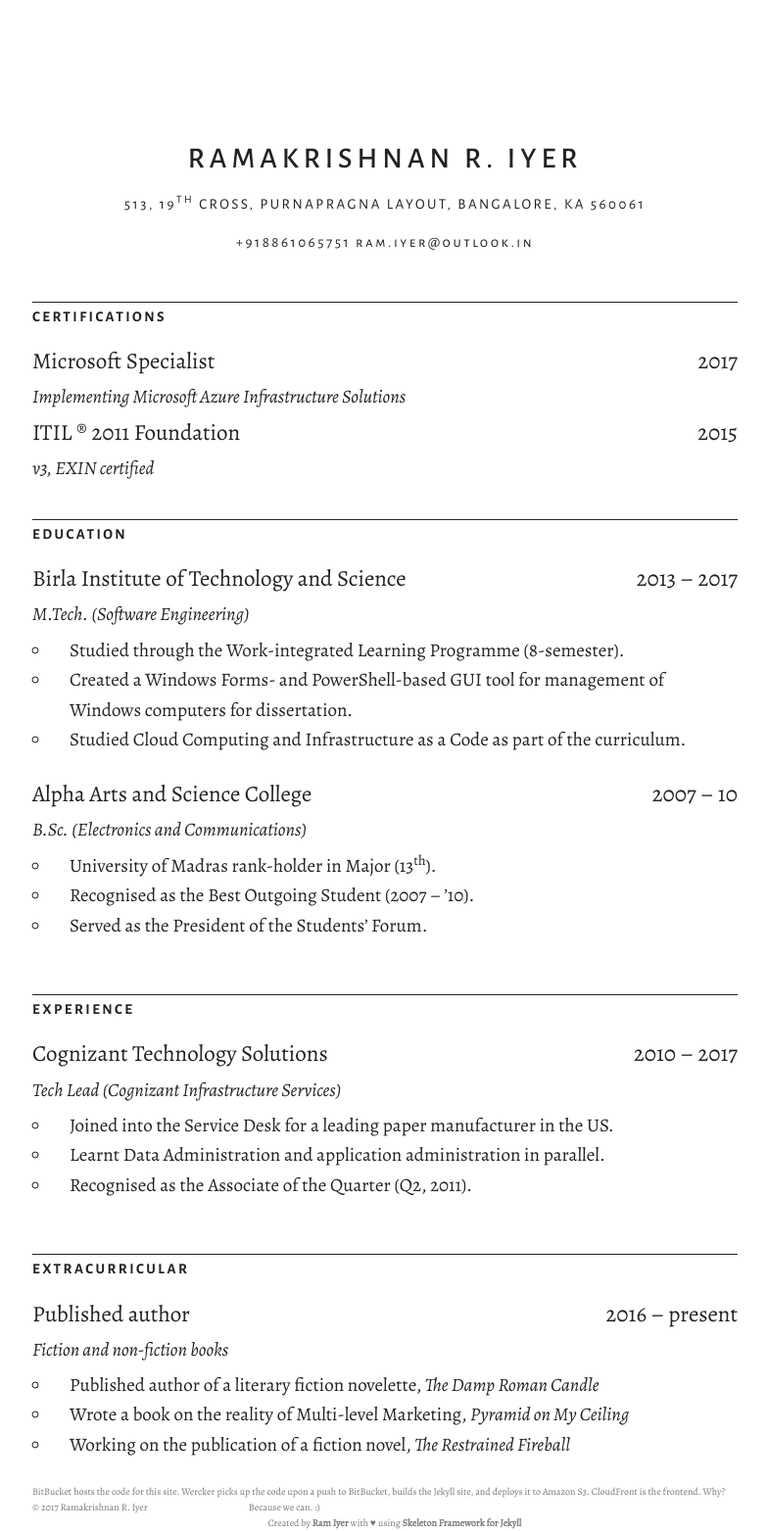
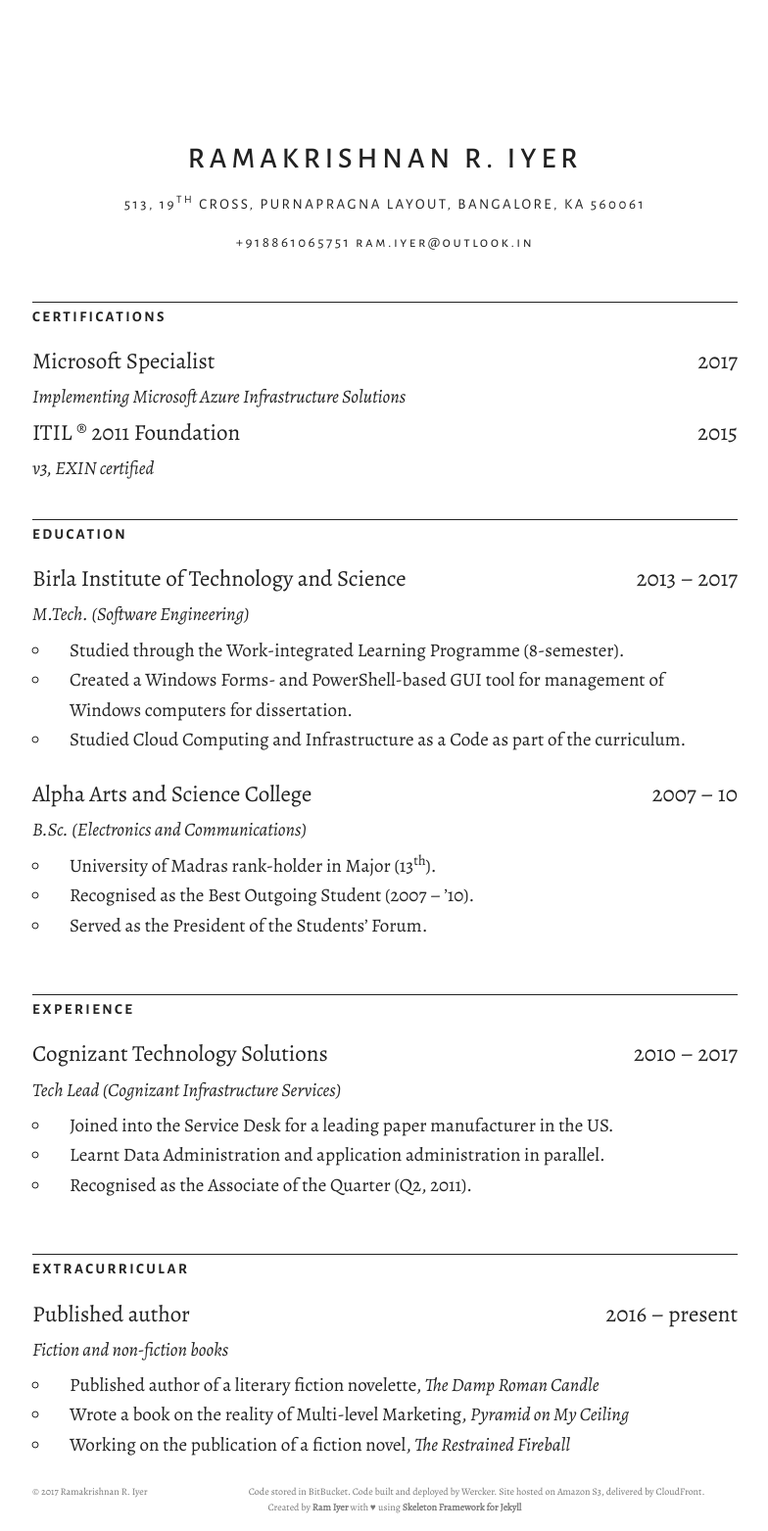
Before and after one commit to theramiyer/resume, a Jekyll site: the page built from index.html, in a window 1280 px wide. Shown: the whole page at 98% size, without its empty margins (247-1031 px from the left). Built offline with Jekyll 4.4.1, drawn with Linux system fonts in a browser that asks for light colours.

Commit message:
Update mini colophon

```diff
--- a/_layouts/default.html
+++ b/_layouts/default.html
@@ -11,7 +11,7 @@
           {{ content }}
           <footer class="site-footer">
             <div class="twelve column">
-                BitBucket hosts the code for this site. Wercker picks up the code upon a push to BitBucket, builds the Jekyll site, and deploys it to Amazon&nbsp;S3. CloudFront is the frontend. Why? Because we can. :)
+                Code stored in BitBucket. Code built and deployed by Wercker. Site hosted on Amazon&nbsp;S3, delivered by CloudFront.
               <div class="one-third column">
                 <div class="u-pull-left">
                   &copy; {{  site.time | date: '%Y' }} {{ site.name }}
```
